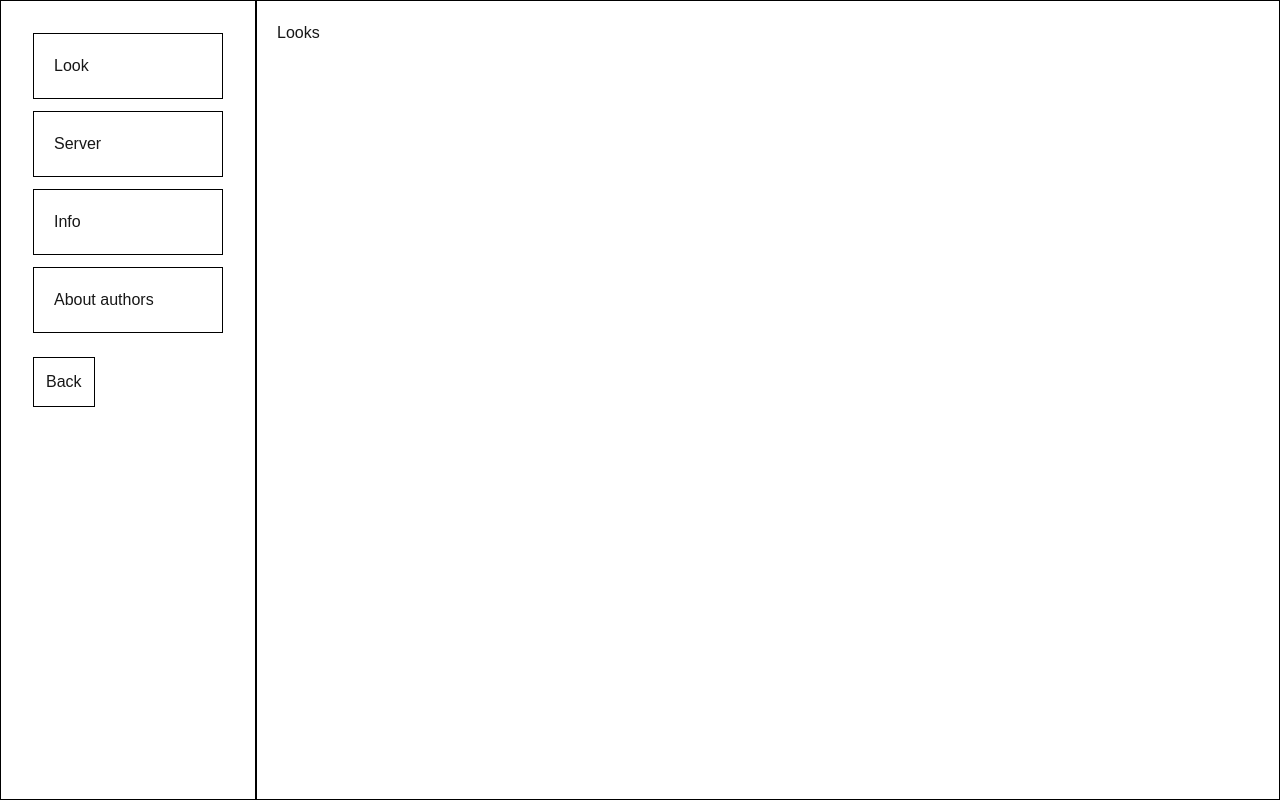
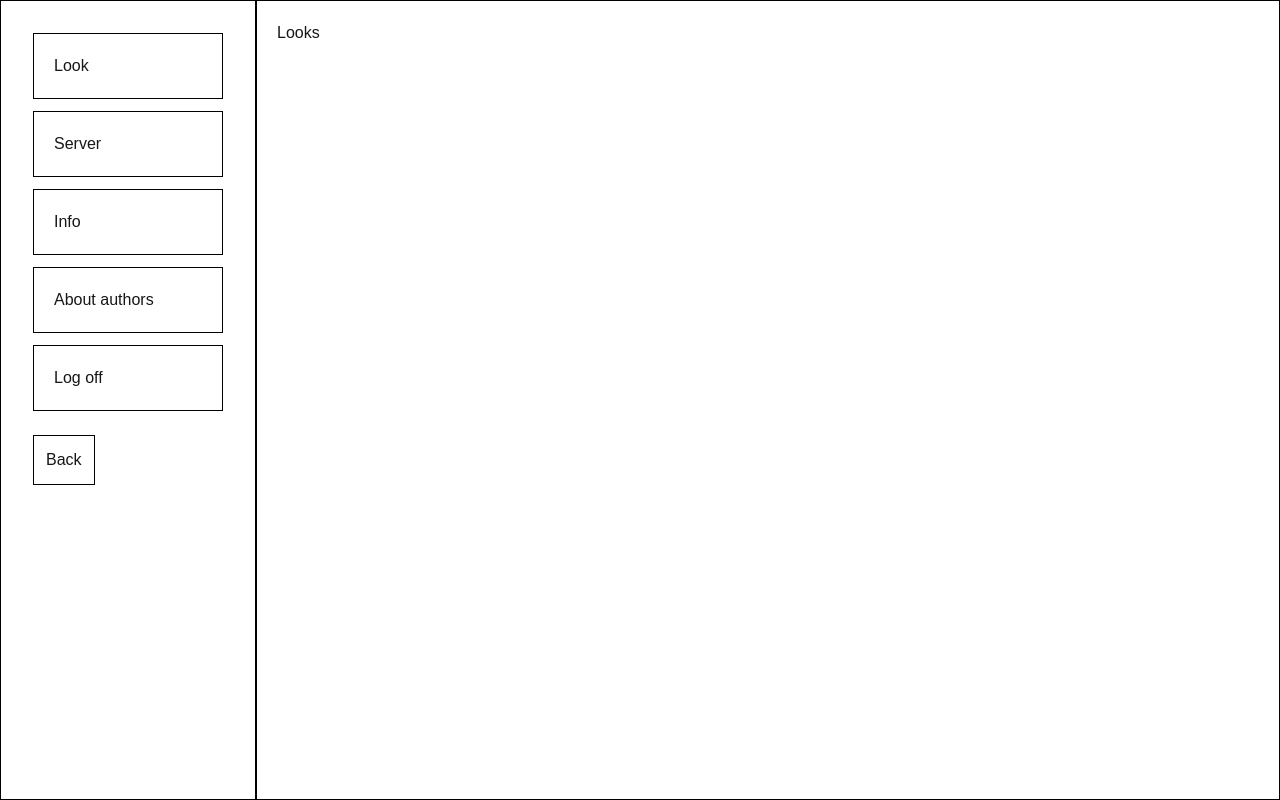
Before and after one commit to asollo1/jumpchat, a Next.js app: page /settings in a window 1280 px wide. Built offline with nearby package versions, Linux system fonts and the light colour scheme.

Commit message:
Secured chat page from trying to rertrive data without server login data

```diff
--- a/src/app/chat/page.tsx
+++ b/src/app/chat/page.tsx
@@ -26,6 +26,9 @@ async function Update() {
 }
 
 export default function Chat() {
+    if(getCookie('username') == undefined || getCookie('password') == undefined || getCookie('server') == undefined || getCookie('port') == undefined){
+        useRouter().push('/config');
+    }
     return (
         <div className="flex h-screen">
             <div className="w-1/5 border dark:border-white border-black p-5 overflow-auto">
--- a/src/app/settings/page.tsx
+++ b/src/app/settings/page.tsx
@@ -4,6 +4,7 @@ import Button from "@/app/components/ui/button"
 import Link from "next/link"
 import React from "react";
 import ServerConfig from "../components/serverConfig";
+import { deleteCookie, setCookie } from "cookies-next";
 
 export default function Settings(){
     const settingMenu = {
@@ -41,6 +42,14 @@ export default function Settings(){
         )
     }
 
+    function logOff(){
+        deleteCookie("username");
+        deleteCookie("password");
+        deleteCookie("server");
+        deleteCookie("port");
+        window.location.href = "/";
+    }
+
     return (
         <div className="flex h-screen">
             <div className="w-1/5 border dark:border-white border-black p-5 overflow-auto">
@@ -48,6 +57,9 @@ export default function Settings(){
                 <SettingsItem menuItem={settingMenu.Server}>Server</SettingsItem>
                 <SettingsItem menuItem={settingMenu.Info}>Info</SettingsItem>
                 <SettingsItem menuItem={settingMenu.About}>About authors</SettingsItem>
+                <div onClick={() => logOff()}>
+                    <SettingsItem menuItem={0}>Log off</SettingsItem>
+                </div>
                 <Link href={"/chat"}><Button>Back</Button></Link>
             </div>
             <div className="w-4/5 border dark:border-white border-black p-5 flex flex-col h-full">
```
